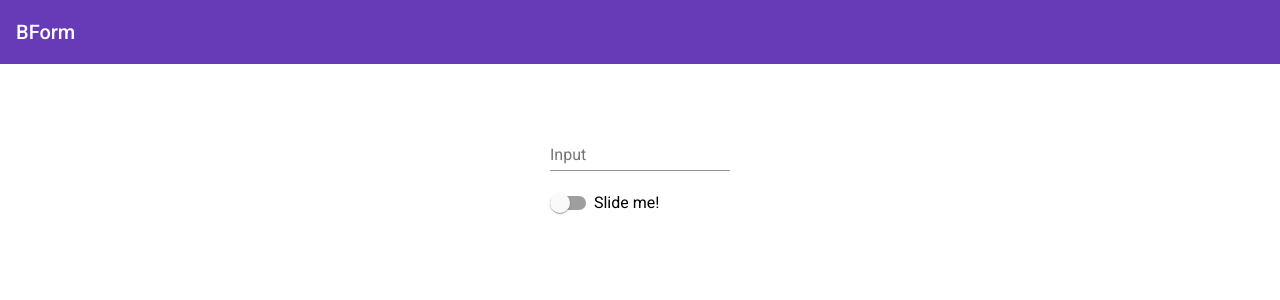
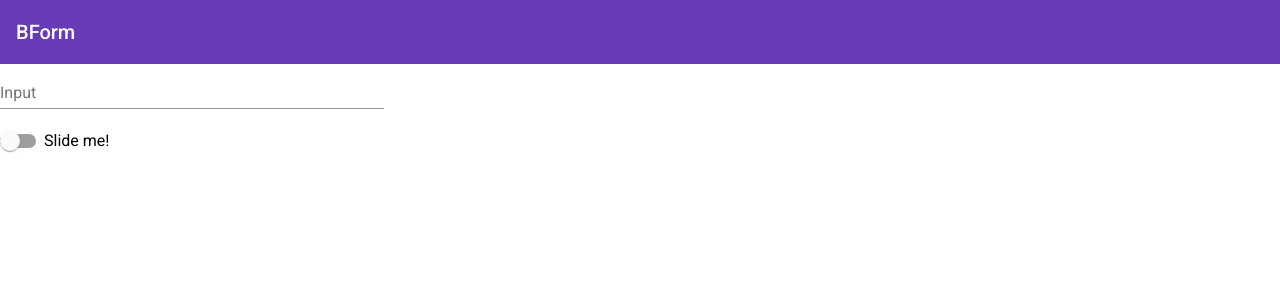
Before and after one commit to AlienClubrider/pwaApp, an Angular app: page / in a window 1280 px wide. Shown: the top 300 px of the page. Built offline with nearby package versions, Linux system fonts and the light colour scheme.

Commit message:
input change

```diff
--- a/src/app/app.component.html
+++ b/src/app/app.component.html
@@ -2,18 +2,13 @@
 <mat-toolbar color="primary">
     <span>BForm</span>
 </mat-toolbar>
-<mat-grid-list cols="3" rowHeight="2:1">
-    <mat-grid-tile></mat-grid-tile>
-    <mat-grid-tile>
+
 <div class="centerField">
     <mat-form-field>
         <input matInput placeholder="Input">
     </mat-form-field>
     <mat-slide-toggle>Slide me!</mat-slide-toggle>
 </div>
-    </mat-grid-tile>
-    <mat-grid-tile></mat-grid-tile>
-</mat-grid-list>
 
 
 <router-outlet></router-outlet>
--- a/src/app/app.component.less
+++ b/src/app/app.component.less
@@ -2,3 +2,6 @@
     display: flex;
     flex-direction: column;
   }
+.centerField > * {
+    width: 30%;
+  }
```
Lines whose indentation alone changed are shown as unchanged.
